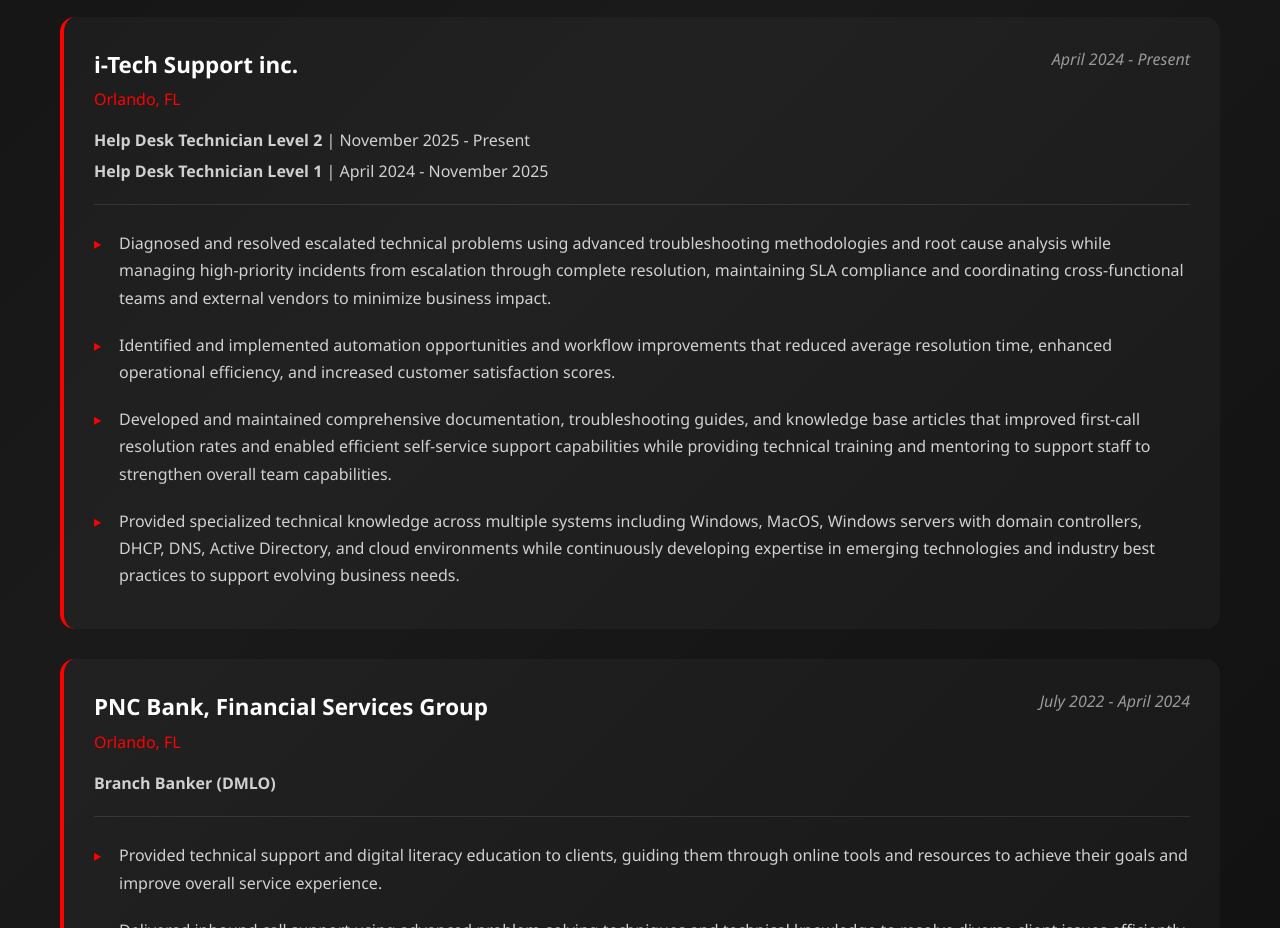
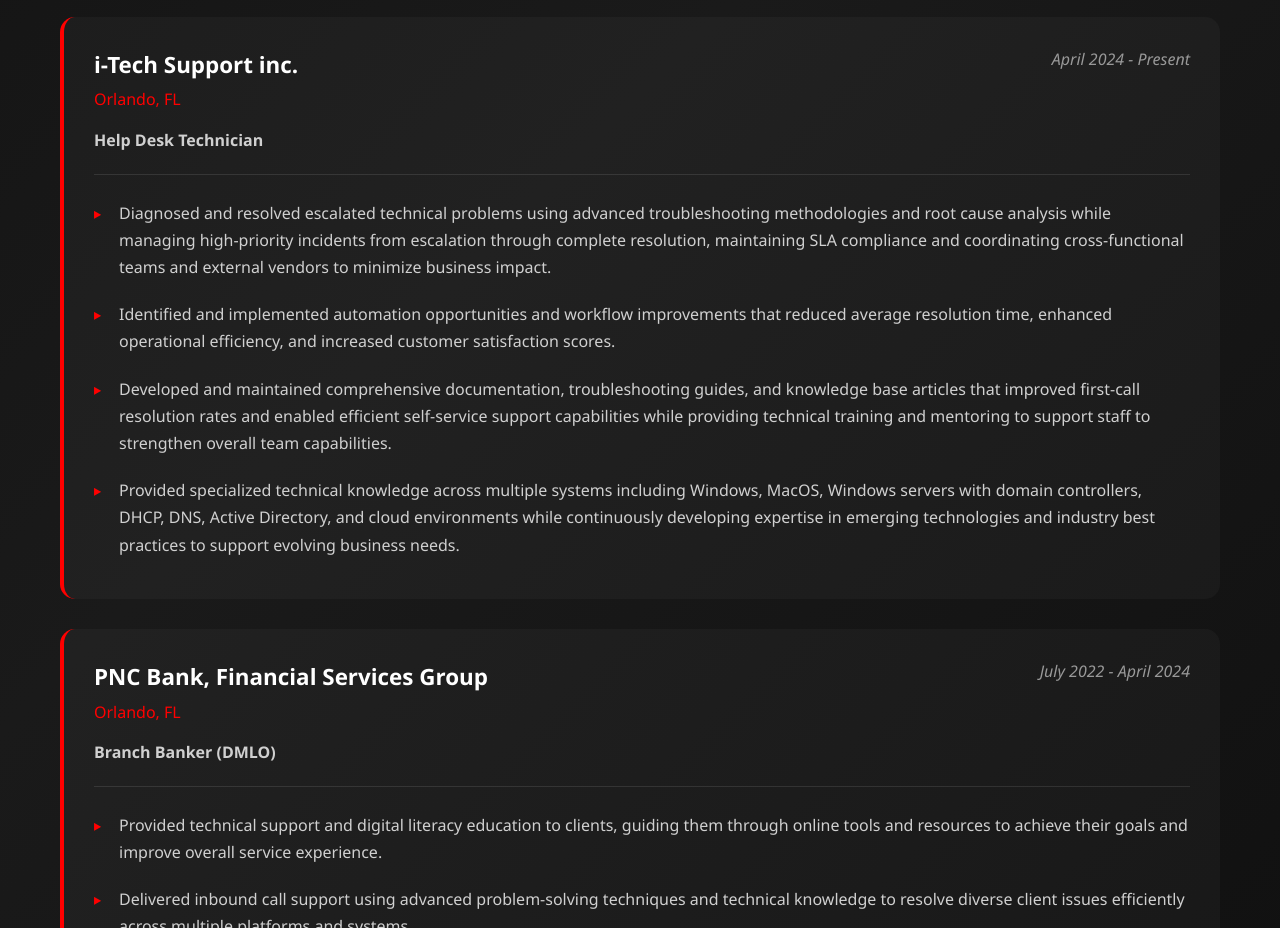
Before and after one commit to zhelbig/zhelbig.github.io, a plain HTML site: page resume.html in a window 1280 px wide. Shown: the part 2000-2928 px from the top of the page. Drawn offline with Linux system fonts and the light colour scheme.

Commit message:
Update resume.html

```diff
--- a/resume.html
+++ b/resume.html
@@ -158,8 +158,7 @@
                         <div class="date-range">April 2024 - Present</div>
                     </div>
                     <div class="exp-role">
-                        <p><strong>Help Desk Technician Level 2</strong> | November 2025 - Present</p>
-                        <p><strong>Help Desk Technician Level 1</strong> | April 2024 - November 2025</p>
+                        <p><strong>Help Desk Technician</strong></p>
                     </div>
                     <ul>
                         <li>Diagnosed and resolved escalated technical problems using advanced troubleshooting methodologies and root cause analysis while managing high-priority incidents from escalation through complete resolution, maintaining SLA compliance and coordinating cross-functional teams and external vendors to minimize business impact.</li>
@@ -234,7 +233,3 @@
     </footer>
 </body>
 </html>
-        </div>
-    </footer>
-</body>
-</html>
```
